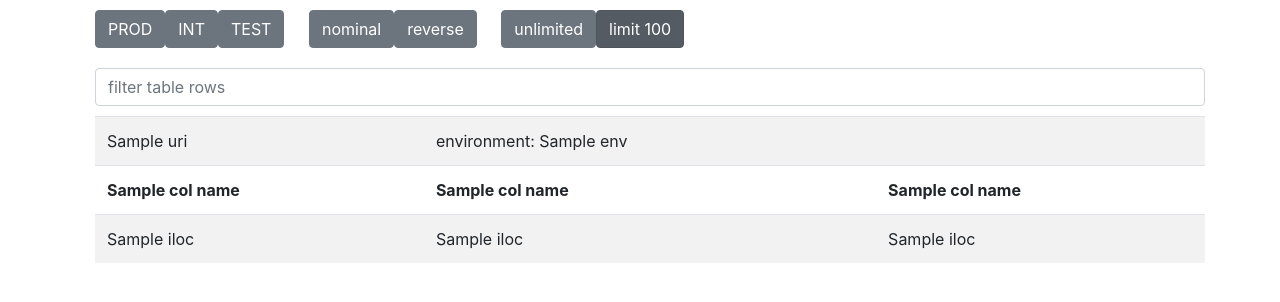
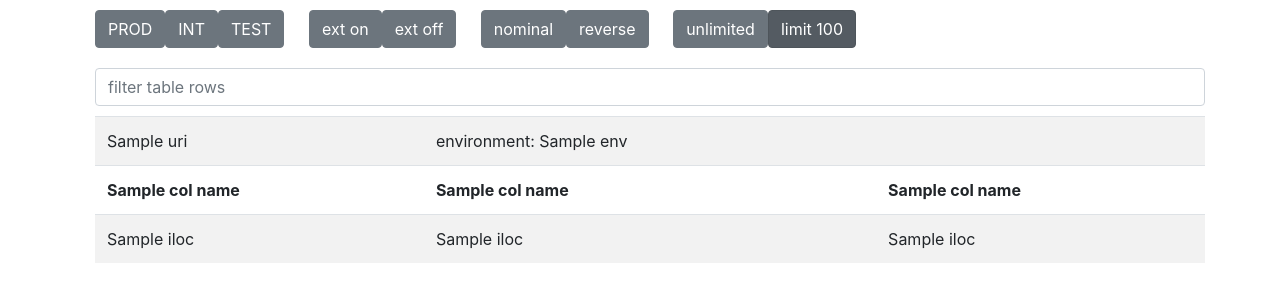
Before and after one commit to bequrios/flader, a Flask app: template templates/dataframe.html in a window 1280 px wide. Shown: the top 302 px of the page. Run offline with Flask 3, Linux system fonts and the light colour scheme; the template is opened without the code that fills it: most values are stand-ins (such as "Sample title", 1, 10 or a date in 2020); some libraries are stand-ins or nearby versions.

Commit message:
enable switching external data

```diff
--- a/main.py
+++ b/main.py
@@ -14,6 +14,7 @@ def index():
     # url parameter and their default values
     uri = request.args.get("uri", "https://ld.admin.ch/country/CHE")
     env = request.args.get("env", "prod")
+    ext = request.args.get("ext", "false")
     dir = request.args.get("dir", "nominal")
     limit = request.args.get("limit", "0")
 
@@ -48,40 +49,60 @@ def index():
     encoded_query = {"query": sparql_query}
 
     if env == "test":
-        sparql_endpoint_url = "https://test.ld.admin.ch/query"
+        lindas_enpoint_url = "https://test.ld.admin.ch/query"
     elif env == "int":
-        sparql_endpoint_url = "https://int.ld.admin.ch/query"
+        lindas_enpoint_url = "https://int.ld.admin.ch/query"
     else:
         env = "prod"
-        sparql_endpoint_url = "https://ld.admin.ch/query"
+        lindas_enpoint_url = "https://ld.admin.ch/query"
 
     headers = {
         "Content-Type": "application/x-www-form-urlencoded; charset=utf-8",
         "Accept": "application/sparql-results+json"
     }
 
-    response1 = requests.post(sparql_endpoint_url,
+    status = "nok"
+
+    response_lindas = requests.post(lindas_enpoint_url,
                              data=encoded_query,
                              headers=headers)
 
-    response2 = requests.post("http://graphdb.di.digisus-lab.ch/repositories/flader",
+
+    if response_lindas.status_code == 200:
+
+        response_lindas.encoding = "utf-8"
+
+        data_lindas = response_lindas.json()
+
+        # the variables of the query result
+        vars = data_lindas["head"]["vars"]
+
+        df = pd.DataFrame(columns = vars)
+
+        data = data_lindas["results"]["bindings"]
+
+        status = "ok"
+
+    if ext == "true":
+
+        response_ext = requests.post("http://graphdb.di.digisus-lab.ch/repositories/flader",
                              data=encoded_query,
                              headers=headers)
 
-    response1.encoding = "utf-8"
-    response2.encoding = "utf-8"
+        if response_ext.status_code == 200:
 
-    if response1.status_code == 200 and response2.status_code == 200:
+            response_ext.encoding = "utf-8"
 
-        data1 = response1.json()
-        data2 = response2.json()
+            data_ext = response_ext.json()
 
-        # the variables of the query result
-        vars = data1["head"]["vars"]
+            data = data + data_ext["results"]["bindings"]
 
-        df = pd.DataFrame(columns = vars)
+            status = "ok"
 
-        data = data1["results"]["bindings"] + data2["results"]["bindings"]
+        else:
+            status = "nok"
+
+    if status == "ok":
 
         # for each line in the result table
         for line in data:
@@ -92,7 +113,7 @@ def index():
 
                 # if uri or blank node
                 if line[var]["type"] == "uri" or line[var]["type"] == "bnode":
-                    url = modify_uri(line[var]["value"], env, dir, limit)
+                    url = modify_uri(line[var]["value"], env, ext, dir, limit)
                     line_list.append(url)
 
                 # if string literal
@@ -109,7 +130,7 @@ def index():
                         line_list.append(line[var]["value"] + " <span class='text-muted'>" + prefixer(line[var]["datatype"]) + "</span>")
                     else: #könnte trotzdem ein URL sein, der aber vom Server als Literal geschickt wird
                         #line_list.append(line[var]["value"])
-                        url = modify_uri(line[var]["value"], env, dir, limit)
+                        url = modify_uri(line[var]["value"], env, ext, dir, limit)
                         line_list.append(url)
 
                 else:
@@ -122,14 +143,14 @@ def index():
         # define all cells as markup so that the html code is properly displayed
         df = df.map(lambda x: Markup(x))
 
-        return render_template('dataframe.html', data=df, uri=uri, env=env, dir=dir, limit=limit, col_names=vars)
+        return render_template('dataframe.html', data=df, uri=uri, env=env, ext=ext, dir=dir, limit=limit, col_names=vars)
 
     else:
-        print(f"SPARQL query failed with status code: {response1.status_code} and response text: {response1.text}!")
+        print(f"status code lindas: {response_lindas.status_code} and response text lindas: {response_lindas.text}, status code ext: {response_ext.status_code} and response text ext: {resonse_ext.text}!")
         return render_template('template.html', uri=uri)
 
 # modifies the uris for correct linking (uri will be resolved with flader as long as possible)
-def modify_uri(input_string, env, dir, limit):
+def modify_uri(input_string, env, ext, dir, limit):
 
     # geo.ld.admin.ch and schema.ld.admin.ch are nor regularly dereferenced
     if input_string.startswith("https://geo.ld.admin.ch") or input_string.startswith("https://schema.ld.admin.ch"):
@@ -139,7 +160,7 @@ def modify_uri(input_string, env, dir, limit):
     pattern = r'^https://[^/]+\.ld\.admin\.ch'
 
     if input_string.startswith("https://ld.admin.ch") or re.match(pattern, input_string):
-        return "<a href='https://flader.di.digisus-lab.ch?uri=" + input_string + "&env=" + env + "&dir=" + dir + "&limit=" + limit + "'>" + input_string + "</a>"
+        return "<a href='https://flader.di.digisus-lab.ch?uri=" + input_string + "&env=" + env + "&ext=" + ext + "&dir=" + dir + "&limit=" + limit + "'>" + input_string + "</a>"
 
     # external URI
     if input_string.startswith("http://") or input_string.startswith("https://"):
@@ -147,7 +168,7 @@ def modify_uri(input_string, env, dir, limit):
 
     # blank node
     if input_string.startswith("genid"):
-        return "<a href='https://flader.di.digisus-lab.ch?uri=_:" + input_string + "&env=" + env + "&dir=" + dir + "&limit=" + limit + "'>" + input_string + "</a>"
+        return "<a href='https://flader.di.digisus-lab.ch?uri=_:" + input_string + "&env=" + env + "&ext=" + ext + "&dir=" + dir + "&limit=" + limit + "'>" + input_string + "</a>"
 
     # if string literal
     return input_string
--- a/templates/dataframe.html
+++ b/templates/dataframe.html
@@ -21,31 +21,40 @@
 <body>
     <div class="container">
                 <div class="btn-group btn-group-margin" role="group" aria-label="env">
-                    <a href="{{ 'https://flader.di.digisus-lab.ch/?uri=' + uri + '&env=prod&dir=' + dir + '&limit=' + limit }}">
+                    <a href="{{ 'https://flader.di.digisus-lab.ch/?uri=' + uri + '&env=prod' + '&ext=' + ext + '&dir=' + dir + '&limit=' + limit }}">
                         <button type="button" class="btn btn-secondary {% if env == 'prod' %}active{% endif %}">PROD</button>
                     </a>
-                    <a href="{{ 'https://flader.di.digisus-lab.ch/?uri=' + uri + '&env=int&dir=' + dir + '&limit=' + limit }}">
+                    <a href="{{ 'https://flader.di.digisus-lab.ch/?uri=' + uri + '&env=int' + '&ext=' + ext + '&dir=' + dir + '&limit=' + limit }}">
                         <button type="button" class="btn btn-secondary {% if env == 'int' %}active{% endif %}">INT</button>
                     </a>
-                    <a href="{{ 'https://flader.di.digisus-lab.ch/?uri=' + uri + '&env=test&dir=' + dir + '&limit=' + limit }}">
+                    <a href="{{ 'https://flader.di.digisus-lab.ch/?uri=' + uri + '&env=test' + '&ext=' + ext + '&dir=' + dir + '&limit=' + limit }}">
                         <button type="button" class="btn btn-secondary {% if env == 'test' %}active{% endif %}">TEST</button>
                     </a>
                 </div>
 
+                <div class="btn-group btn-group-margin" role="group" aria-label="ext">
+                    <a href="{{ 'https://flader.di.digisus-lab.ch/?uri=' + uri + '&env=' + env +'&ext=true' +'&dir=' + dir + '&limit=' + limit }}">
+                        <button type="button" class="btn btn-secondary {% if ext == 'true' %}active{% endif %}">ext on</button>
+                    </a>
+                    <a href="{{ 'https://flader.di.digisus-lab.ch/?uri=' + uri + '&env=' + env +'&ext=false'+ '&dir' + dir + '&limit=' + limit }}">
+                        <button type="button" class="btn btn-secondary {% if ext == 'false' %}active{% endif %}">ext off</button>
+                    </a>
+                </div>
+
                 <div class="btn-group btn-group-margin" role="group" aria-label="dir">
-                    <a href="{{ 'https://flader.di.digisus-lab.ch/?uri=' + uri + '&env=' + env +'&dir=nominal' + '&limit=' + limit }}">
+                    <a href="{{ 'https://flader.di.digisus-lab.ch/?uri=' + uri + '&env=' + env + '&ext=' + ext +'&dir=nominal' + '&limit=' + limit }}">
                         <button type="button" class="btn btn-secondary {% if dir == 'nominal' %}active{% endif %}">nominal</button>
                     </a>
-                    <a href="{{ 'https://flader.di.digisus-lab.ch/?uri=' + uri + '&env=' + env + '&dir=reverse' + '&limit=' + limit }}">
+                    <a href="{{ 'https://flader.di.digisus-lab.ch/?uri=' + uri + '&env=' + env + '&ext=' + ext + '&dir=reverse' + '&limit=' + limit }}">
                         <button type="button" class="btn btn-secondary {% if dir == 'reverse' %}active{% endif %}">reverse</button>
                     </a>
                 </div>
 
                 <div class="btn-group btn-group-margin" role="group" aria-label="limit">
-                    <a href="{{ 'https://flader.di.digisus-lab.ch/?uri=' + uri + '&env=' + env +'&dir=' + dir +'&limit=0' }}">
+                    <a href="{{ 'https://flader.di.digisus-lab.ch/?uri=' + uri + '&env=' + env + '&ext=' + ext +'&dir=' + dir +'&limit=0' }}">
                         <button type="button" class="btn btn-secondary {% if limit == '0' %}active{% endif %}">unlimited</button>
                     </a>
-                    <a href="{{ 'https://flader.di.digisus-lab.ch/?uri=' + uri + '&env=' + env + '&dir=' + dir +'&limit=100' }}">
+                    <a href="{{ 'https://flader.di.digisus-lab.ch/?uri=' + uri + '&env=' + env + '&ext=' + ext + '&dir=' + dir +'&limit=100' }}">
                         <button type="button" class="btn btn-secondary {% if limit != '0' %}active{% endif %}">limit 100</button>
                     </a>
                 </div>
```
